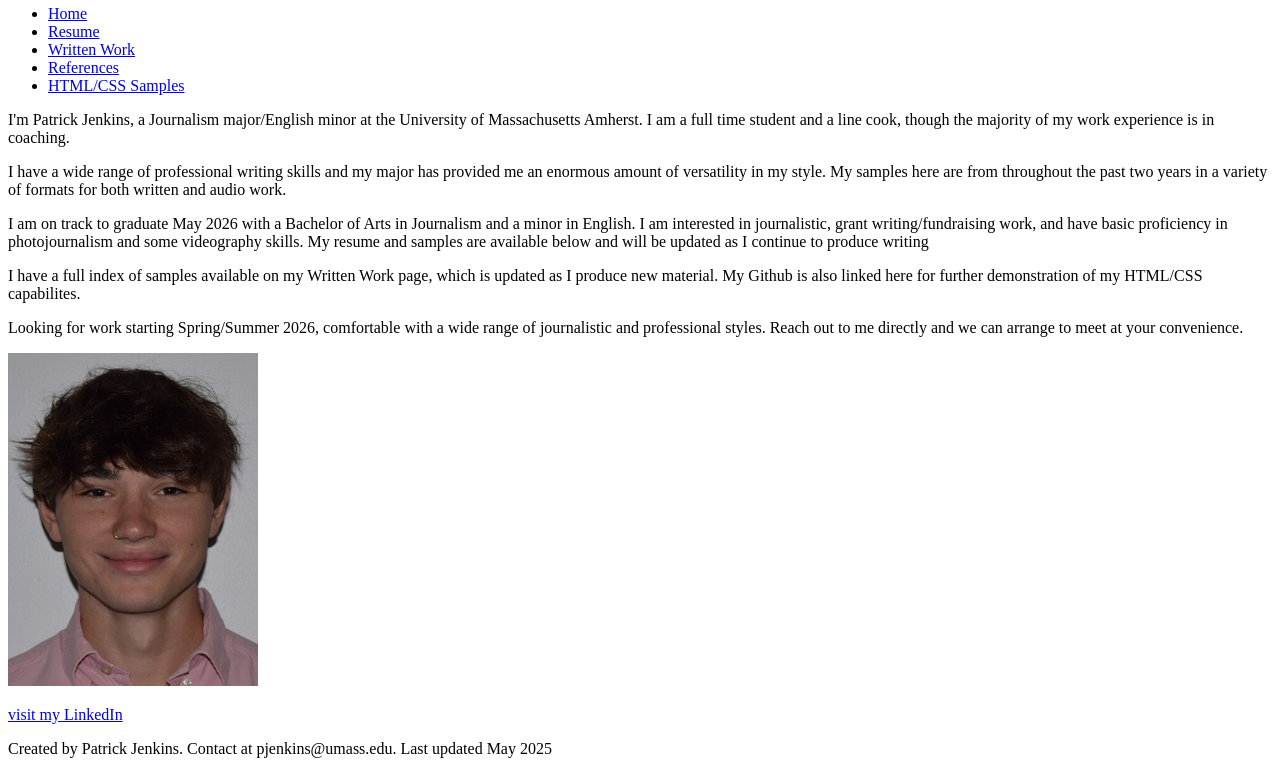
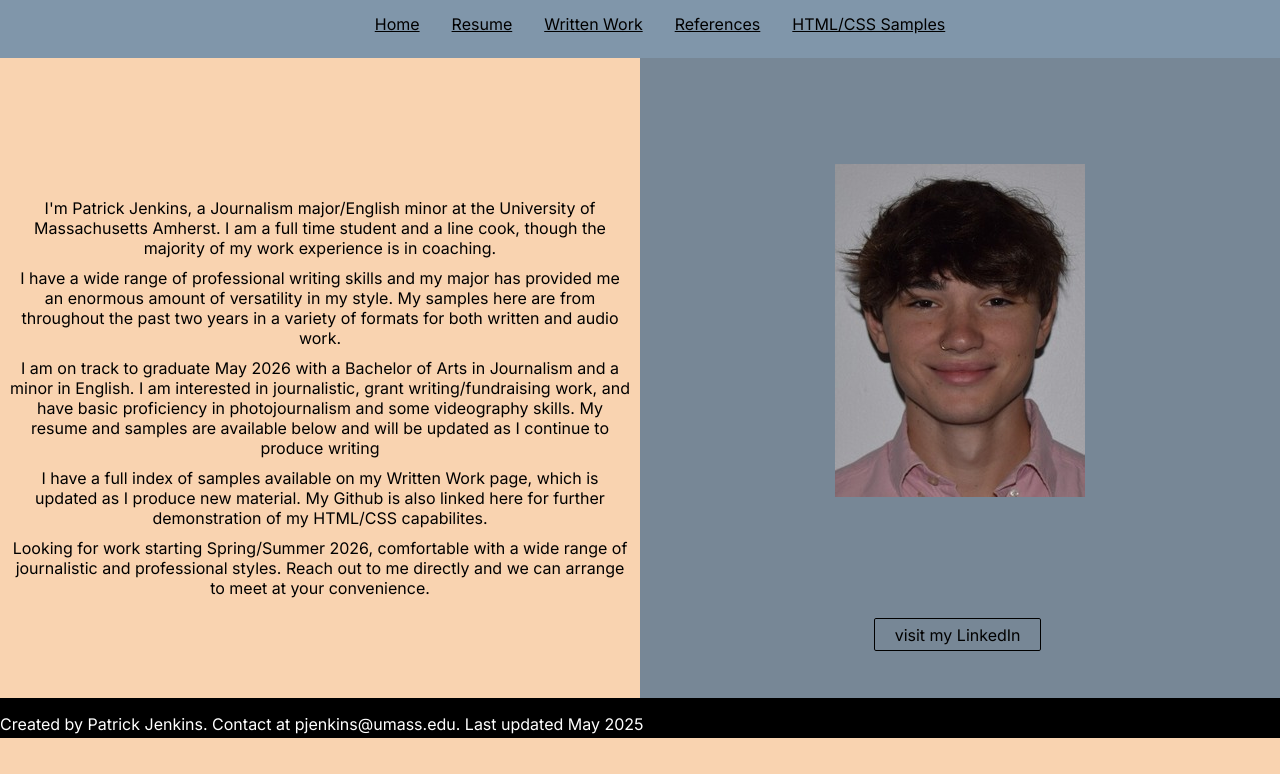
Before and after one commit to shrimpjak/shrimpjak.github.io, a plain HTML site: page root/index.html in a window 1280 px wide. Shown: the part 62-836 px from the top of the page. After the commit the page ends 800 px from the top, so only its background shows below. Drawn offline with Linux system fonts and the light colour scheme; files whose address does not match are found by name.

Commit message:
Update index.html

```diff
--- a/root/index.html
+++ b/root/index.html
@@ -5,7 +5,7 @@ reuse header/navbar -->
     <head>
         <title>Patrick Jenkins</title>
         <meta charset="utf-8">
-        <link href="../actual final website/379site/portfoliocss/portfoliostyling.css" rel="stylesheet">
+        <link href="379site/portfoliocss/portfoliostyling.css" rel="stylesheet">
 
         <link rel="preconnect" href="https://fonts.googleapis.com">
         <link rel="preconnect" href="https://fonts.gstatic.com" crossorigin>
```
